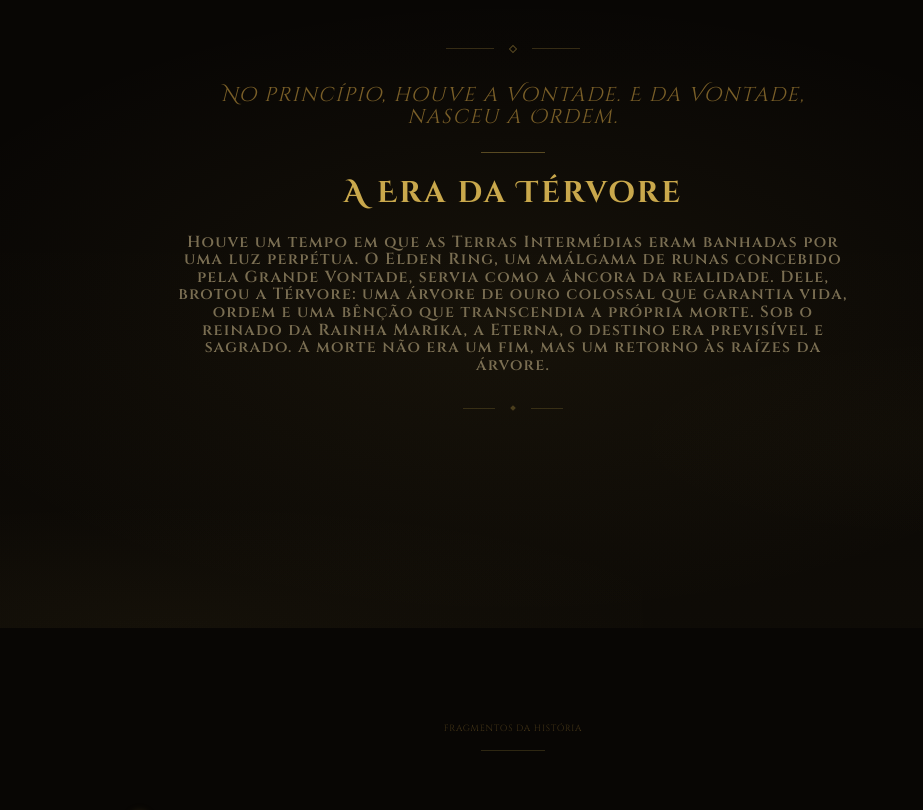
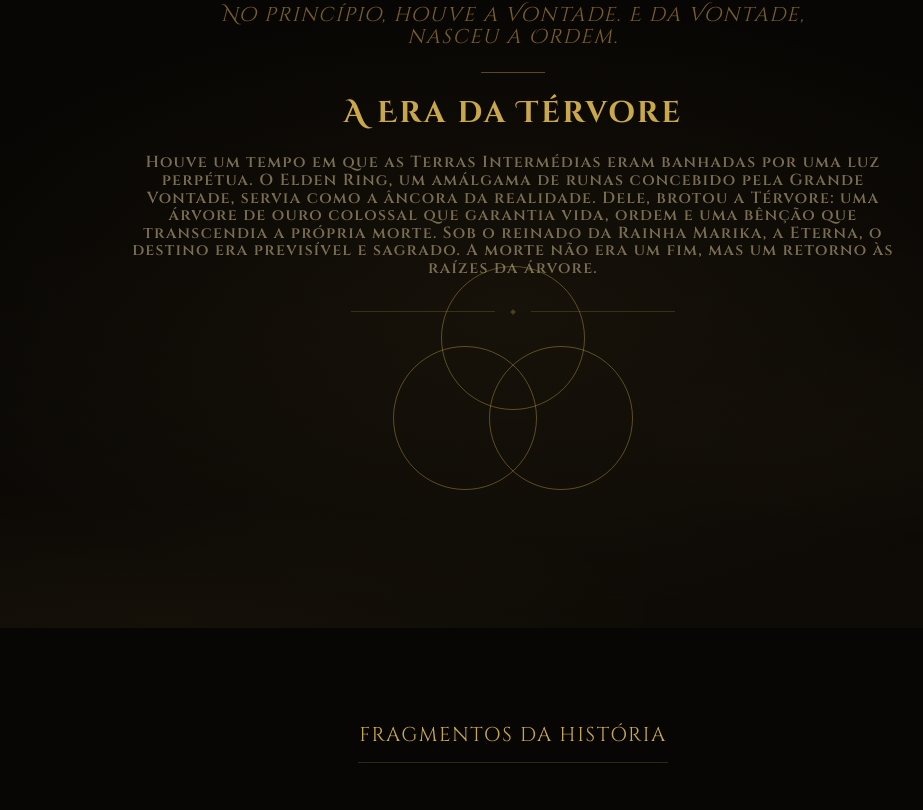
Before and after one commit to CapivaraDevv/Elden-Ring, a React (Vite) app in the folder elden-ring-app/: page /lore in a window 1280 px wide. Shown: the part 245-1055 px from the top of the page, without its empty margins (127-1050 px from the left). Built offline with nearby package versions, Linux system fonts and the light colour scheme; a web font is replaced by a local one.

Commit message:
Fazendo alguns ajustes

```diff
--- a/elden-ring-app/src/features/characters/CharacterDetailPage.jsx
+++ b/elden-ring-app/src/features/characters/CharacterDetailPage.jsx
@@ -139,8 +139,8 @@ function HeroSection({ char }) {
           initial={{ opacity: 0, y: 20 }}
           animate={{ opacity: 1, y: 0 }}
           transition={{ duration: 0.8, delay: 0.3 }}
-          className="text-[10px] tracking-[0.5em] uppercase mb-6"
-          style={{ color: `${char.color}b3` }}
+          className="text-[14px] tracking-[0.5em] uppercase mb-6"
+          style={{ color: `${char.color}ff` }}
         >
           {char.epithet}
         </motion.p>
@@ -162,7 +162,7 @@ function HeroSection({ char }) {
           animate={{ opacity: 1, y: 0 }}
           transition={{ duration: 0.8, delay: 0.6 }}
           className="mt-6 text-base md:text-lg font-light"
-          style={{ color: `${char.color}99` }}
+          style={{ color: `${char.color}ff` }}
         >
           {char.role}
         </motion.p>
--- a/elden-ring-app/src/features/lore/LoreHero.jsx
+++ b/elden-ring-app/src/features/lore/LoreHero.jsx
@@ -67,7 +67,7 @@ export default function LoreHero() {
       </motion.h1>
 
       <motion.p
-        className="hero-text text-text-dim font-bold text-center leading-relaxed max-w-2xl relative z-10"
+        className="hero-text text-text-dim font-bold text-center leading-relaxed max-w-3xl relative z-10"
         {...fadeUp(0.6)}
       >
         Houve um tempo em que as Terras Intermédias eram banhadas por uma luz
@@ -86,11 +86,21 @@ export default function LoreHero() {
         animate={{ opacity: 1 }}
         transition={{ duration: 1, delay: 0.9 }}
       >
-        <div className="w-8 h-px bg-gold/20" />
+        <div className="w-36 h-px bg-gold/20" />
         <div className="w-1 h-1 rotate-45 bg-gold/30" />
-        <div className="w-8 h-px bg-gold/20" />
+        <div className="w-36 h-px bg-gold/20" />
       </motion.div>
 
+      <motion.div
+        className="flex items-center gap-4 mt-2 relative z-10"
+        initial={{ opacity: 0 }}
+        animate={{ opacity: 1 }}
+        transition={{ duration: 1, delay: 0.9 }}
+      >
+        <div className="relative w-36 h-36 left-28 rounded-full border border-gold/40" />
+        <div className="relative w-36 h-36 -top-20 rounded-full border border-gold/40" />
+        <div className="relative w-36 h-36 right-28 rounded-full border border-gold/40" />
+      </motion.div>
     </section>
   );
 }
--- a/elden-ring-app/src/features/lore/LorePage.jsx
+++ b/elden-ring-app/src/features/lore/LorePage.jsx
@@ -1,5 +1,5 @@
 import { useRef, useState } from "react";
-import { motion, useScroll, useMotionValueEvent } from "framer-motion";
+import { motion, useScroll, useMotionValueEvent, scale } from "framer-motion";
 import LoreHero from "./LoreHero";
 import PageTransition from "../../components/layout/PageTransition";
 
@@ -60,10 +60,20 @@ export default function LorePage() {
               transition={{ duration: 0.8 }}
               className="text-center"
             >
-              <p className="hero-text text-[9px] text-gold-dim tracking-[0.5em] uppercase opacity-50">
+              <p className="hero-text text-[20px] text-gold tracking-[0.5em] uppercase ">
                 Fragmentos da história
               </p>
-              <div className="w-16 h-px bg-gold/20 mx-auto mt-4" />
+              <motion.div
+                initial={{ scaleX: 0}}
+                whileInView={{ scaleX: 1}}
+                viewport={{ once: true }}
+                transition={{
+                  duration: 2,
+                  ease: [0.22, 1, 0.36, 1],
+                }}
+                style={{ transformOrigin: "center"}}
+                className="w-[310px] h-px bg-gold/20 mx-auto mt-4"
+              />
             </motion.div>
 
             <div className="flex gap-10">
```
